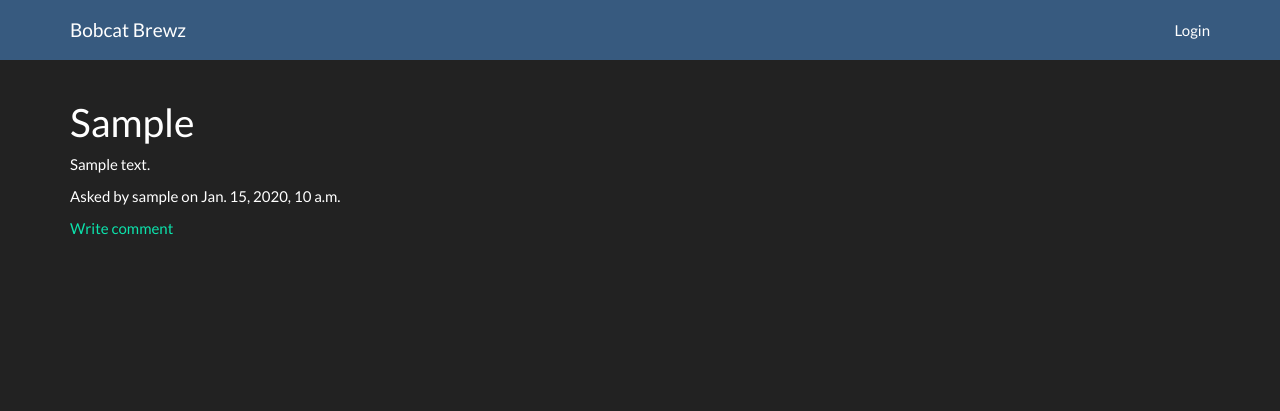
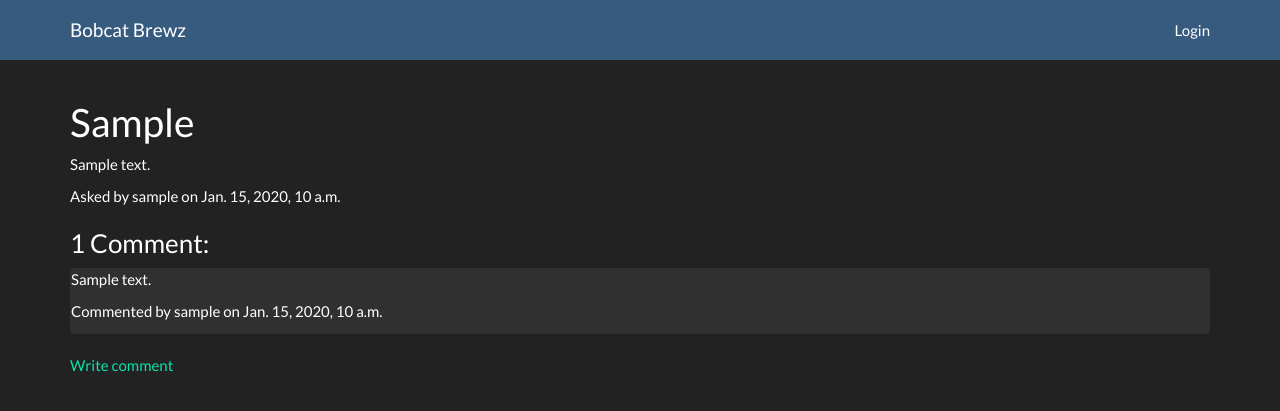
Before and after one commit to sbjohnson/BobcatBrewz, a Django app: page /review/1/ in a window 1280 px wide. Shown: the top 411 px of the page. Run offline with Django 3.2, Linux system fonts and the light colour scheme; tables that the repository leaves empty hold one stand-in row (values such as "Sample post"); some libraries are stand-ins or nearby versions.

Commit message:
Add comments to review detail view

```diff
--- a/core/views.py
+++ b/core/views.py
@@ -25,6 +25,13 @@ class ReviewDetailView(DetailView):
     model = Review
     template_name = 'review/review_detail.html'
 
+    def get_context_data(self, **kwargs):
+        context =super(ReviewDetailView, self).get_context_data(**kwargs)
+        review = Review.objects.get(id=self.kwargs['pk'])
+        comments = Comment.objects.filter(review=review)
+        context['comments'] = comments
+        return context
+
 class ReviewUpdateView(UpdateView):
     model = Review
     template_name = 'review/review_form.html'
--- a/templates/review/review_detail.html
+++ b/templates/review/review_detail.html
@@ -7,5 +7,14 @@
 <p><a href="{% url 'review_update' pk=review.id %}">Edit Review</a></p>
 <p><a href="{% url 'review_delete' pk=review.id %}">Delete Review</a></p>
 {% endif %}
+{% if comments.count > 0 %}
+<h3>{{ comments.count }} Comment{{ comments.count|pluralize }}:</h3>
+{% endif %}
+{% for comment in comments %}
+<div class="panel">
+    <p>{{ comment.text }}</p>
+    <p> Commented by {{ comment.user.username }} on {{ comment.created_at }}</p>
+</div>
+{% endfor %}
 <p><a href="{% url 'comment_create' pk=review.id %}">Write comment</a></p>
 {% endblock %}
```
